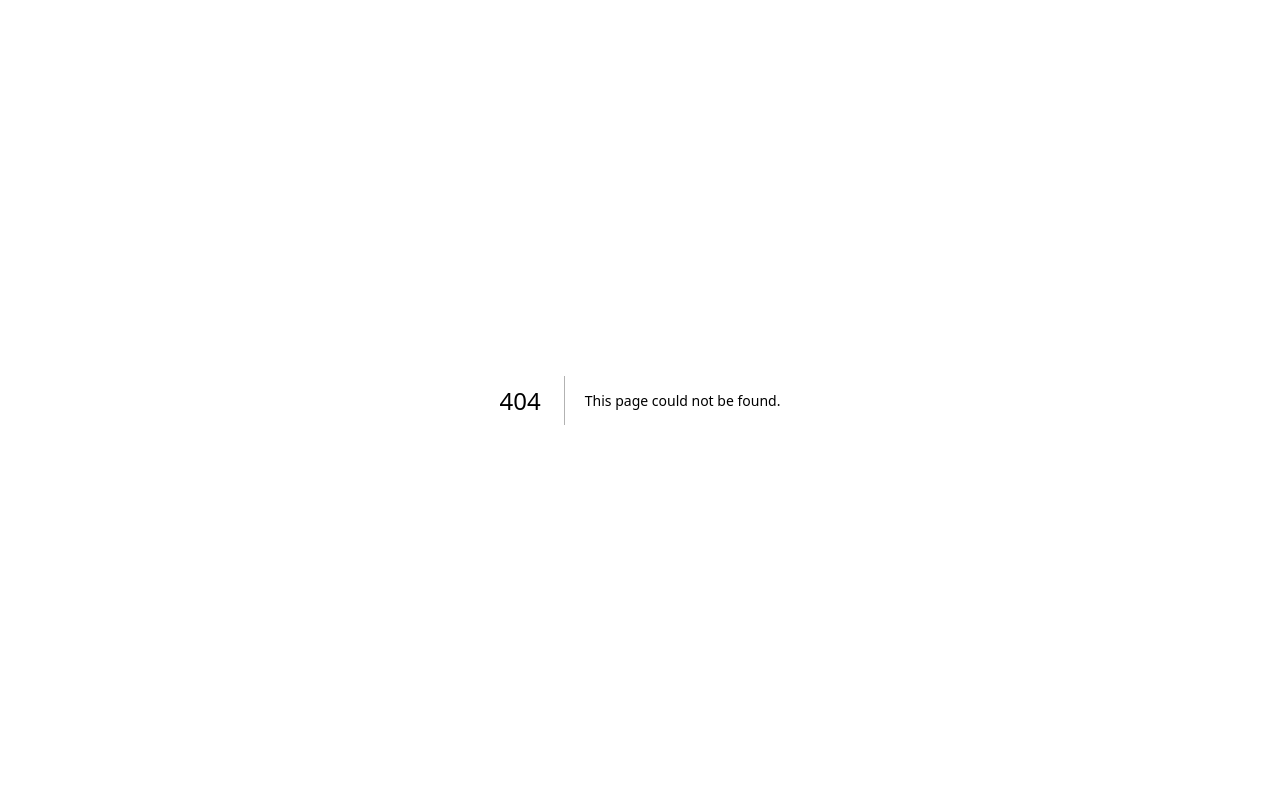
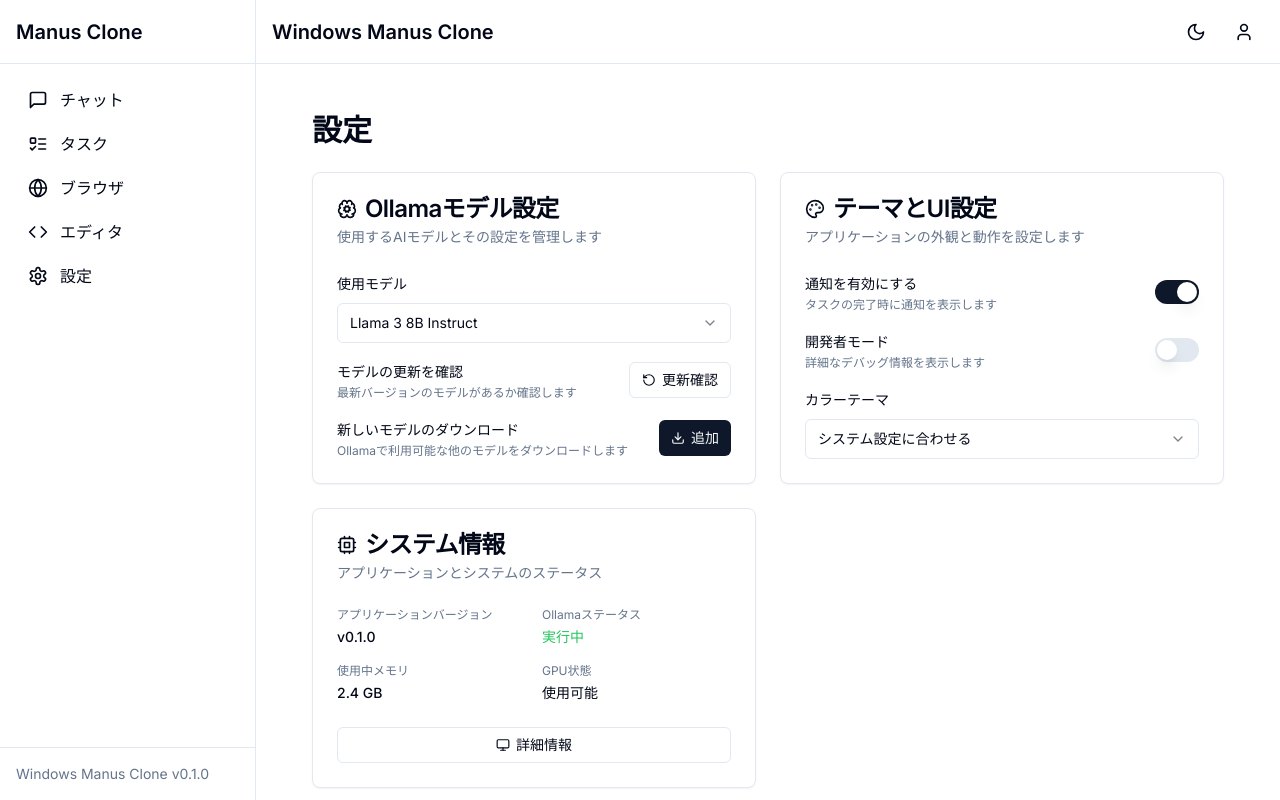
Before and after one commit to ZundamonnoVRChatkaisetu/windows-manus-clone, a Next.js app: page /settings in a window 1280 px wide. Before the commit this address had no page. Built offline with nearby package versions, Linux system fonts and the light colour scheme.

Commit message:
Add settings page component

```diff
--- /dev/null
+++ b/src/app/settings/page.tsx
@@ -0,0 +1,198 @@
+'use client';
+
+import React, { useState } from 'react';
+import { MainLayout } from '@/components/layout';
+import {
+  Card,
+  CardHeader,
+  CardTitle,
+  CardDescription,
+  CardContent,
+  CardFooter
+} from '@/components/ui/card';
+import { Button } from '@/components/ui/button';
+import { Switch } from '@/components/ui/switch';
+import {
+  Select,
+  SelectContent,
+  SelectItem,
+  SelectTrigger,
+  SelectValue,
+} from '@/components/ui/select';
+import { BrainCog, Monitor, Download, RotateCcw, Cpu, Palette } from 'lucide-react';
+
+export default function SettingsPage() {
+  const [developerMode, setDeveloperMode] = useState(false);
+  const [notificationsEnabled, setNotificationsEnabled] = useState(true);
+  const [selectedModel, setSelectedModel] = useState('llama3:8b-instruct-q4_0');
+
+  return (
+    <MainLayout>
+      <div className="container py-6 space-y-6">
+        <h1 className="text-3xl font-bold">設定</h1>
+
+        <div className="grid gap-6 md:grid-cols-2">
+          {/* Ollamaモデル設定 */}
+          <Card>
+            <CardHeader>
+              <CardTitle className="flex items-center">
+                <BrainCog className="mr-2 h-5 w-5" />
+                Ollamaモデル設定
+              </CardTitle>
+              <CardDescription>
+                使用するAIモデルとその設定を管理します
+              </CardDescription>
+            </CardHeader>
+            <CardContent className="space-y-4">
+              <div className="space-y-2">
+                <label htmlFor="model-select" className="text-sm font-medium">
+                  使用モデル
+                </label>
+                <Select value={selectedModel} onValueChange={setSelectedModel}>
+                  <SelectTrigger id="model-select">
+                    <SelectValue placeholder="モデルを選択" />
+                  </SelectTrigger>
+                  <SelectContent>
+                    <SelectItem value="llama3:8b-instruct-q4_0">Llama 3 8B Instruct</SelectItem>
+                    <SelectItem value="llama3:70b-instruct-q4_0">Llama 3 70B Instruct</SelectItem>
+                    <SelectItem value="mixtral:8x7b-instruct-v0.1-q4_0">Mixtral 8x7B Instruct</SelectItem>
+                    <SelectItem value="phi3:mini-128k-instruct-q4_0">Phi-3 Mini 128K</SelectItem>
+                  </SelectContent>
+                </Select>
+              </div>
+
+              <div className="flex items-center justify-between">
+                <div className="space-y-0.5">
+                  <label className="text-sm font-medium">
+                    モデルの更新を確認
+                  </label>
+                  <p className="text-xs text-muted-foreground">
+                    最新バージョンのモデルがあるか確認します
+                  </p>
+                </div>
+                <Button size="sm" variant="outline">
+                  <RotateCcw className="mr-1.5 h-3.5 w-3.5" />
+                  更新確認
+                </Button>
+              </div>
+
+              <div className="flex items-center justify-between">
+                <div className="space-y-0.5">
+                  <label className="text-sm font-medium">
+                    新しいモデルのダウンロード
+                  </label>
+                  <p className="text-xs text-muted-foreground">
+                    Ollamaで利用可能な他のモデルをダウンロードします
+                  </p>
+                </div>
+                <Button size="sm">
+                  <Download className="mr-1.5 h-3.5 w-3.5" />
+                  追加
+                </Button>
+              </div>
+            </CardContent>
+          </Card>
+
+          {/* テーマとUI設定 */}
+          <Card>
+            <CardHeader>
+              <CardTitle className="flex items-center">
+                <Palette className="mr-2 h-5 w-5" />
+                テーマとUI設定
+              </CardTitle>
+              <CardDescription>
+                アプリケーションの外観と動作を設定します
+              </CardDescription>
+            </CardHeader>
+            <CardContent className="space-y-4">
+              <div className="flex items-center justify-between">
+                <div className="space-y-0.5">
+                  <label className="text-sm font-medium">
+                    通知を有効にする
+                  </label>
+                  <p className="text-xs text-muted-foreground">
+                    タスクの完了時に通知を表示します
+                  </p>
+                </div>
+                <Switch
+                  checked={notificationsEnabled}
+                  onCheckedChange={setNotificationsEnabled}
+                />
+              </div>
+
+              <div className="flex items-center justify-between">
+                <div className="space-y-0.5">
+                  <label className="text-sm font-medium">
+                    開発者モード
+                  </label>
+                  <p className="text-xs text-muted-foreground">
+                    詳細なデバッグ情報を表示します
+                  </p>
+                </div>
+                <Switch
+                  checked={developerMode}
+                  onCheckedChange={setDeveloperMode}
+                />
+              </div>
+
+              <div className="space-y-2">
+                <label htmlFor="theme-select" className="text-sm font-medium">
+                  カラーテーマ
+                </label>
+                <Select defaultValue="system">
+                  <SelectTrigger id="theme-select">
+                    <SelectValue placeholder="テーマを選択" />
+                  </SelectTrigger>
+                  <SelectContent>
+                    <SelectItem value="light">ライトモード</SelectItem>
+                    <SelectItem value="dark">ダークモード</SelectItem>
+                    <SelectItem value="system">システム設定に合わせる</SelectItem>
+                  </SelectContent>
+                </Select>
+              </div>
+            </CardContent>
+          </Card>
+
+          {/* システム情報 */}
+          <Card>
+            <CardHeader>
+              <CardTitle className="flex items-center">
+                <Cpu className="mr-2 h-5 w-5" />
+                システム情報
+              </CardTitle>
+              <CardDescription>
+                アプリケーションとシステムのステータス
+              </CardDescription>
+            </CardHeader>
+            <CardContent className="space-y-4">
+              <div className="grid grid-cols-2 gap-4">
+                <div className="space-y-1">
+                  <p className="text-xs text-muted-foreground">アプリケーションバージョン</p>
+                  <p className="text-sm font-medium">v0.1.0</p>
+                </div>
+                <div className="space-y-1">
+                  <p className="text-xs text-muted-foreground">Ollamaステータス</p>
+                  <p className="text-sm font-medium text-green-500">実行中</p>
+                </div>
+                <div className="space-y-1">
+                  <p className="text-xs text-muted-foreground">使用中メモリ</p>
+                  <p className="text-sm font-medium">2.4 GB</p>
+                </div>
+                <div className="space-y-1">
+                  <p className="text-xs text-muted-foreground">GPU状態</p>
+                  <p className="text-sm font-medium">使用可能</p>
+                </div>
+              </div>
+            </CardContent>
+            <CardFooter>
+              <Button variant="outline" size="sm" className="w-full">
+                <Monitor className="mr-1.5 h-3.5 w-3.5" />
+                詳細情報
+              </Button>
+            </CardFooter>
+          </Card>
+        </div>
+      </div>
+    </MainLayout>
+  );
+}
```
